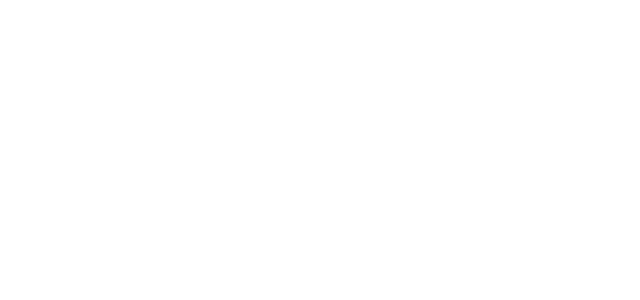
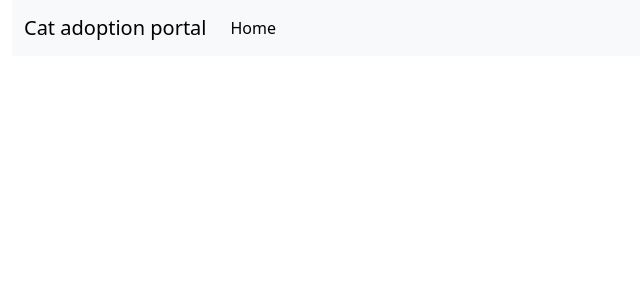
Before and after one commit to Ducz0r/cat-adoption, an Angular app: page / in a window 1280 px wide. Shown: the top 300 px of the page, without its empty margins (0-640 px from the left). Built offline with nearby package versions, Linux system fonts and the light colour scheme.

Commit message:
Add navbar

```diff
--- a/src/app/app.component.html
+++ b/src/app/app.component.html
@@ -1 +1,5 @@
-<router-outlet />
+<div class="container-fluid">
+  <ca-navbar></ca-navbar>
+
+  <router-outlet />
+</div>
--- a/src/app/app.module.ts
+++ b/src/app/app.module.ts
@@ -4,10 +4,12 @@
 import { AppRoutingModule } from './app-routing.module';
 import { AppComponent } from './app.component';
 import { NgbModule } from '@ng-bootstrap/ng-bootstrap';
+import { NavbarComponent } from './components/navbar/navbar.component';
 
 @NgModule({
   declarations: [
-    AppComponent
+    AppComponent,
+    NavbarComponent
   ],
   imports: [
     BrowserModule,
--- /dev/null
+++ b/src/app/components/navbar/navbar.component.html
@@ -0,0 +1,15 @@
+<nav class="navbar navbar-expand-lg bg-body-tertiary">
+  <div class="container-fluid">
+    <span class="navbar-brand">Cat adoption portal</span>
+    <button class="navbar-toggler" type="button" data-bs-toggle="collapse" data-bs-target="#navbarSupportedContent" aria-controls="navbarSupportedContent" aria-expanded="false" aria-label="Toggle navigation">
+      <span class="navbar-toggler-icon"></span>
+    </button>
+    <div class="collapse navbar-collapse" id="navbarSupportedContent">
+      <ul class="navbar-nav me-auto mb-2 mb-lg-0">
+        <li class="nav-item">
+          <a class="nav-link active" aria-current="page" href="#">Home</a>
+        </li>
+      </ul>
+    </div>
+  </div>
+</nav>
```
Also changed, not shown: src/app/components/navbar/navbar.component.ts (added, +10 -0 lines), src/app/components/navbar/navbar.component.scss (added), 1 other file (tests, documents, lock files or other folders).
